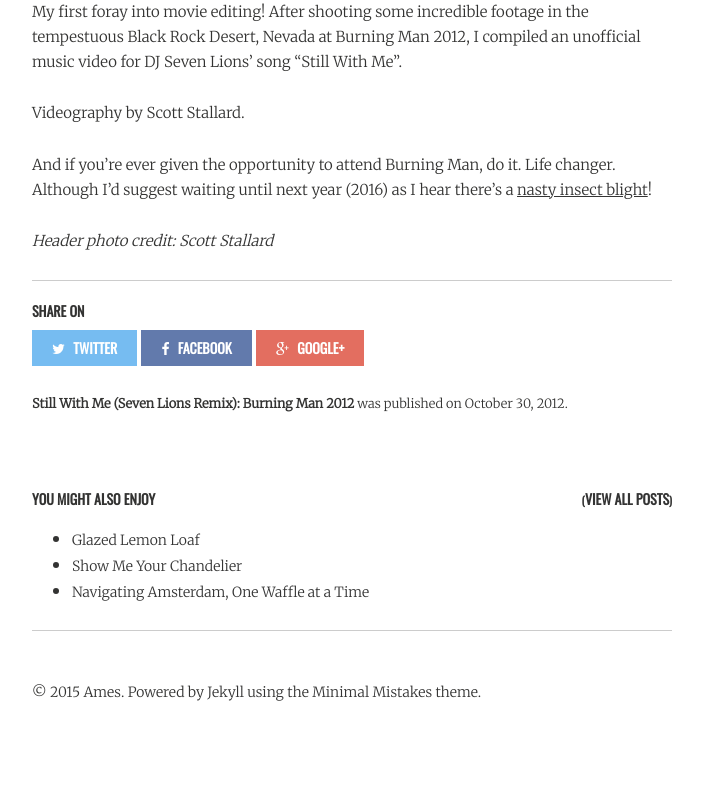
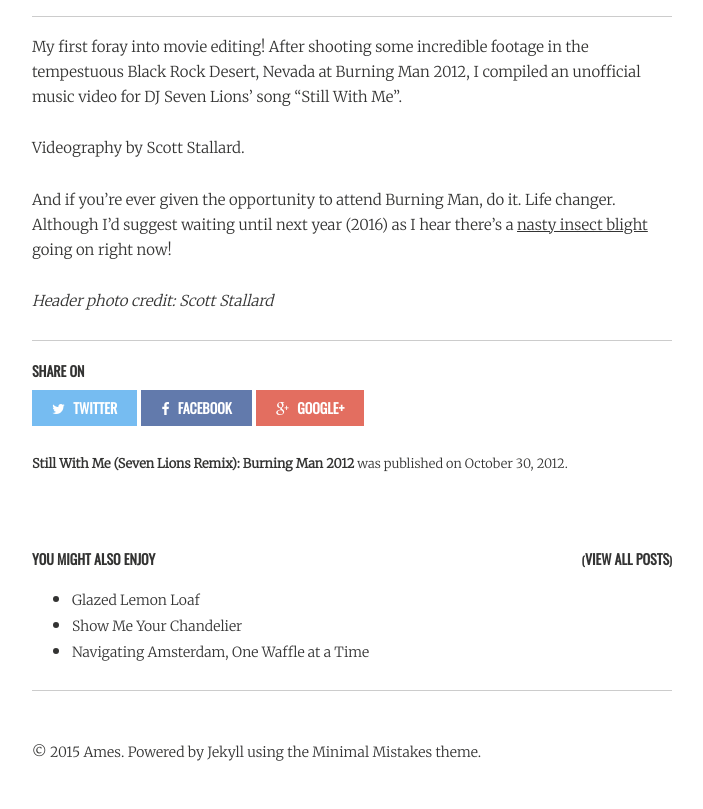
Before and after one commit to amypeniston/blog, a Jekyll site: the page built from _posts/2012-10-30-burning-man.markdown, in a window 1280 px wide. Shown: the part 553-1362 px from the top of the page, without its empty margins (288-991 px from the left). Built offline with Jekyll 4.4.1, drawn with Linux system fonts in a browser that asks for light colours; nearby versions of some CDN libraries; before the commit the page ends 1302 px from its top, so only the background shows below that.

Commit message:
added hr to burning man post for spacing

```diff
--- a/_posts/2012-10-30-burning-man.markdown
+++ b/_posts/2012-10-30-burning-man.markdown
@@ -6,11 +6,11 @@ date: '2012-10-30 01:08:00'
 
 <iframe width="560" height="315" src="https://www.youtube.com/embed/5lmmuoQYRYU" frameborder="0" allowfullscreen></iframe>
 
-
+---
 My first foray into movie editing! After shooting some incredible footage in the tempestuous Black Rock Desert, Nevada at Burning Man 2012, I compiled an unofficial music video for DJ Seven Lions' song "Still With Me".
 
 Videography by Scott Stallard.
 
-And if you're ever given the opportunity to attend Burning Man, do it. Life changer. Although I'd suggest waiting until next year (2016) as I hear there's a [nasty insect blight](http://gizmodo.com/weve-identified-those-bugs-infesting-burning-man-and-1725287661)!
+And if you're ever given the opportunity to attend Burning Man, do it. Life changer. Although I'd suggest waiting until next year (2016) as I hear there's a [nasty insect blight](http://gizmodo.com/weve-identified-those-bugs-infesting-burning-man-and-1725287661) going on right now!
 
 *Header photo credit: [Scott Stallard](http://scottstallard.com/expedition/burning-man-2012)*
```
